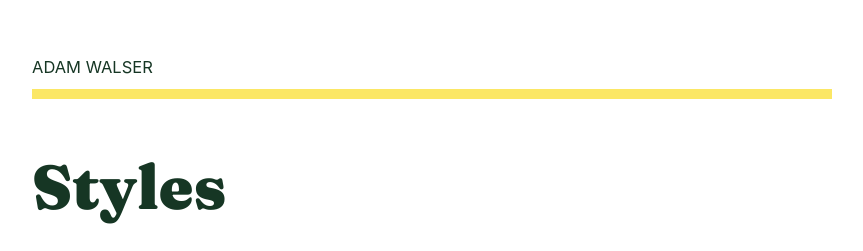
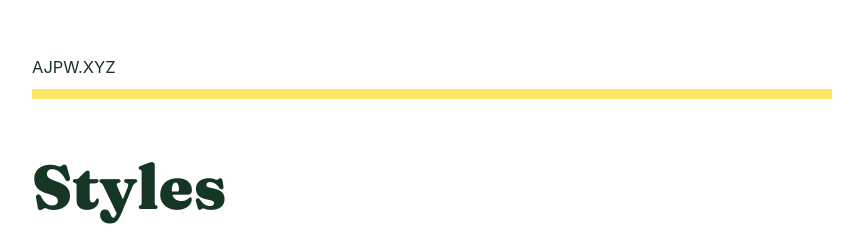
Before and after one commit to ajpwalser/ajpwalser.github.io, a Jekyll site: the page built from index.html, in a window 1280 px wide. Shown: the top 251 px of the page, without its empty margins (208-1071 px from the left). Built offline with Jekyll 4.4.1, drawn with Linux system fonts in a browser that asks for light colours; some web fonts are replaced; the list of posts is cut into pages by our own code.

Commit message:
Update _config.yml

```diff
--- a/_config.yml
+++ b/_config.yml
@@ -1,4 +1,4 @@
-title: Adam Walser
+title: AJPW.XYZ
 description:
 author:
   name: Adam Walser
```
